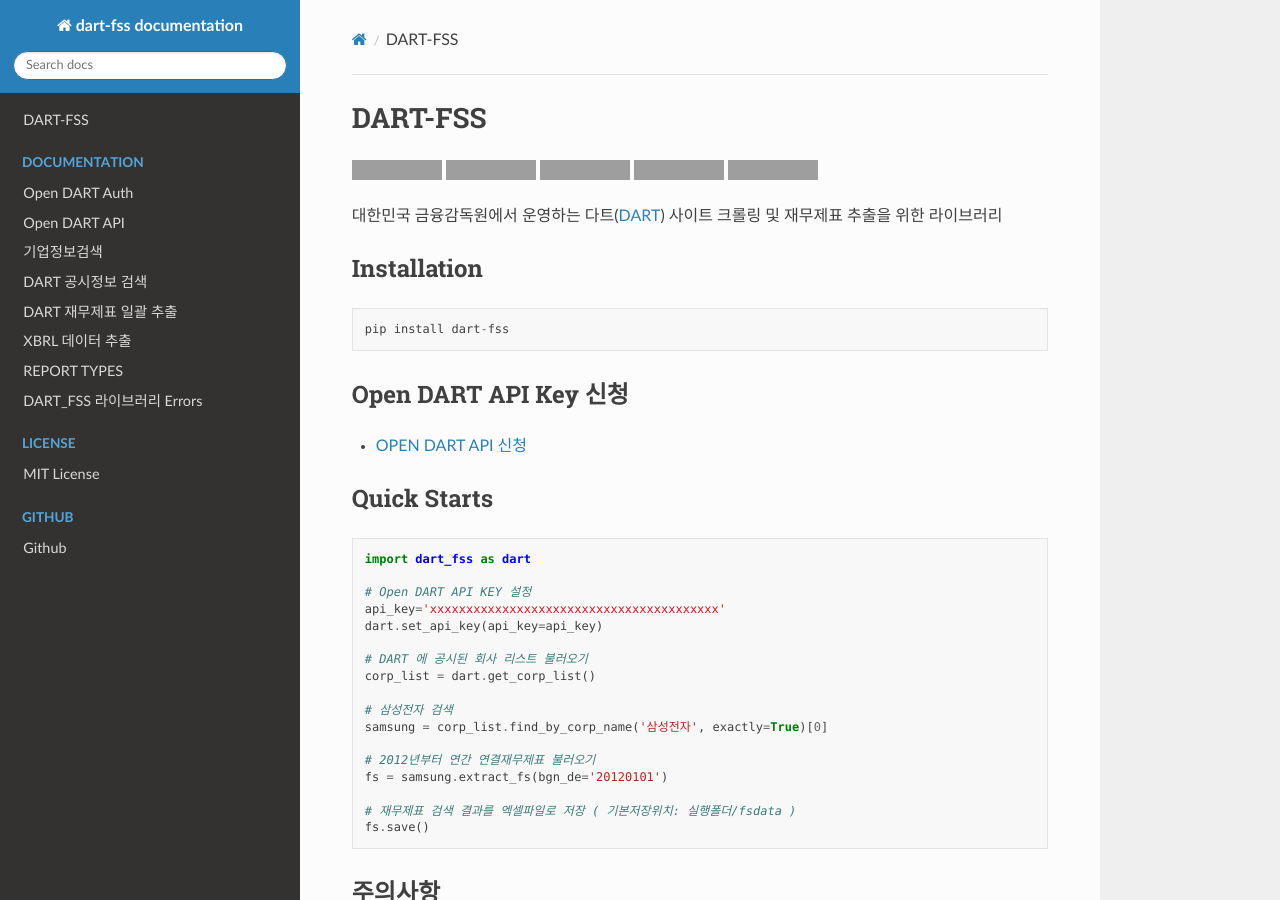
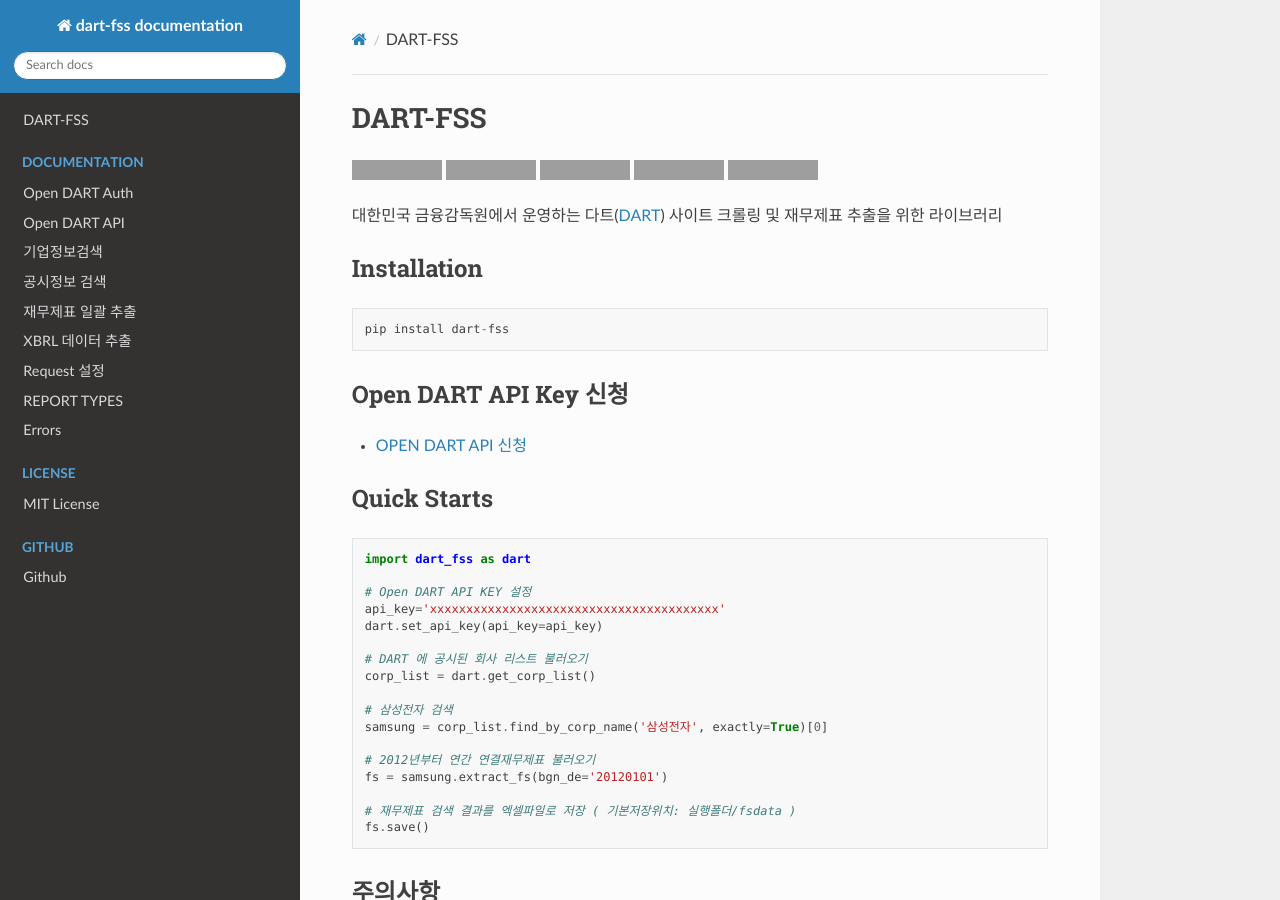
Before and after one commit to josw123/dart-fss, a Sphinx documentation site: the page built from docs/index.rst, in a window 1280 px wide and 900 px high. Built offline with Sphinx 7.4.7 and the Read the Docs theme 2.0.0, drawn with Linux system fonts in a browser that asks for light colours; some of the changed lines change nothing that is shown; grey boxes are pictures that could not be loaded.

Commit message:
Update document

```diff
--- a/docs/dart_errors.rst
+++ b/docs/dart_errors.rst
@@ -1,4 +1,4 @@
-DART_FSS 라이브러리 Errors
+Errors
 ==================================
 
 ..  autoclass:: dart_fss.errors.APIKeyError
--- a/docs/dart_fs.rst
+++ b/docs/dart_fs.rst
@@ -1,4 +1,4 @@
-DART 재무제표 일괄 추출
+재무제표 일괄 추출
 =================================
 
 재무제표 추출
--- /dev/null
+++ b/docs/dart_request.rst
@@ -0,0 +1,32 @@
+Request 설정
+=================================
+
+DART-FSS 라이브러리에서 사용하는 Request 관련 설정 방법입니다.
+
+..  note:: dart_fss.utils.request 로 접근이 가능하며, 아래의 Singleton Class로 구현되어 있습니다.
+
+request
+'''''''''''''
+
+- DART-FSS 라이브러리 Request 요청을 위한 클래스 (Singleton)
+- 접근 방법은 Example 참고
+
+.. autoclass:: dart_fss.utils.request.Request
+    :members:
+
+Example
+'''''''''''''
+
+..  code-block:: python
+
+    import dart_fss as dart
+
+    # DART_FSS Request Delay 0.7s로 변경
+    dart.utils.request.set_delay(0.7)
+
+    # 프록시 설정
+    proxies = {'http': 'http://xxxxxxxxx.xxx','https': 'https://xxxxxxxxx.xxx'}
+    dart.utils.request.set_proxies(proxies)
+
+    # User-Agent 강제 변경
+    dart.utils.request.update_user_agent(force=True)
--- a/docs/dart_search.rst
+++ b/docs/dart_search.rst
@@ -1,4 +1,4 @@
-DART 공시정보 검색
+공시정보 검색
 ==================================
 
 DART 공시 정보 검색
--- a/docs/index.rst
+++ b/docs/index.rst
@@ -17,6 +17,7 @@
     dart_search
     dart_fs
     dart_xbrl
+    dart_request
     dart_types
     dart_errors
 
```
